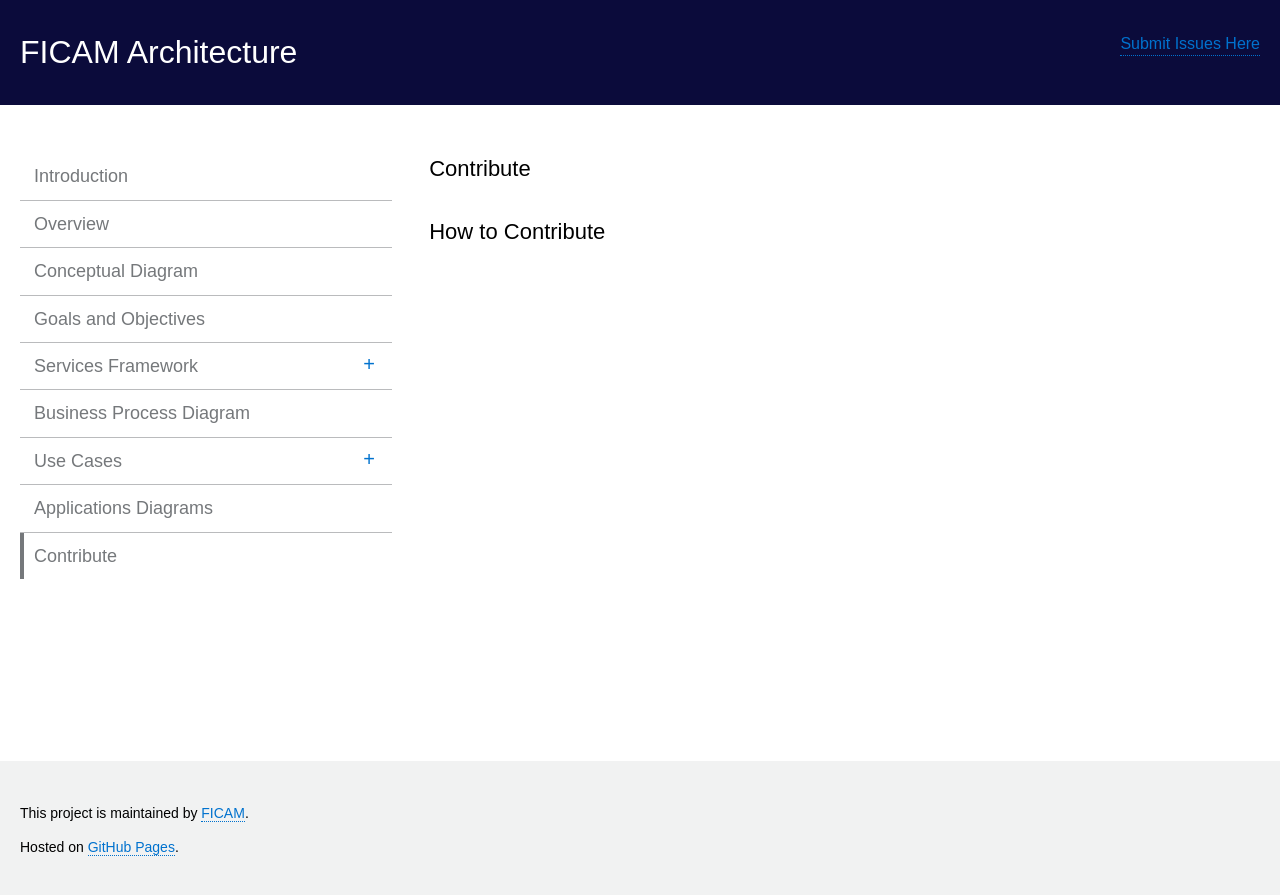
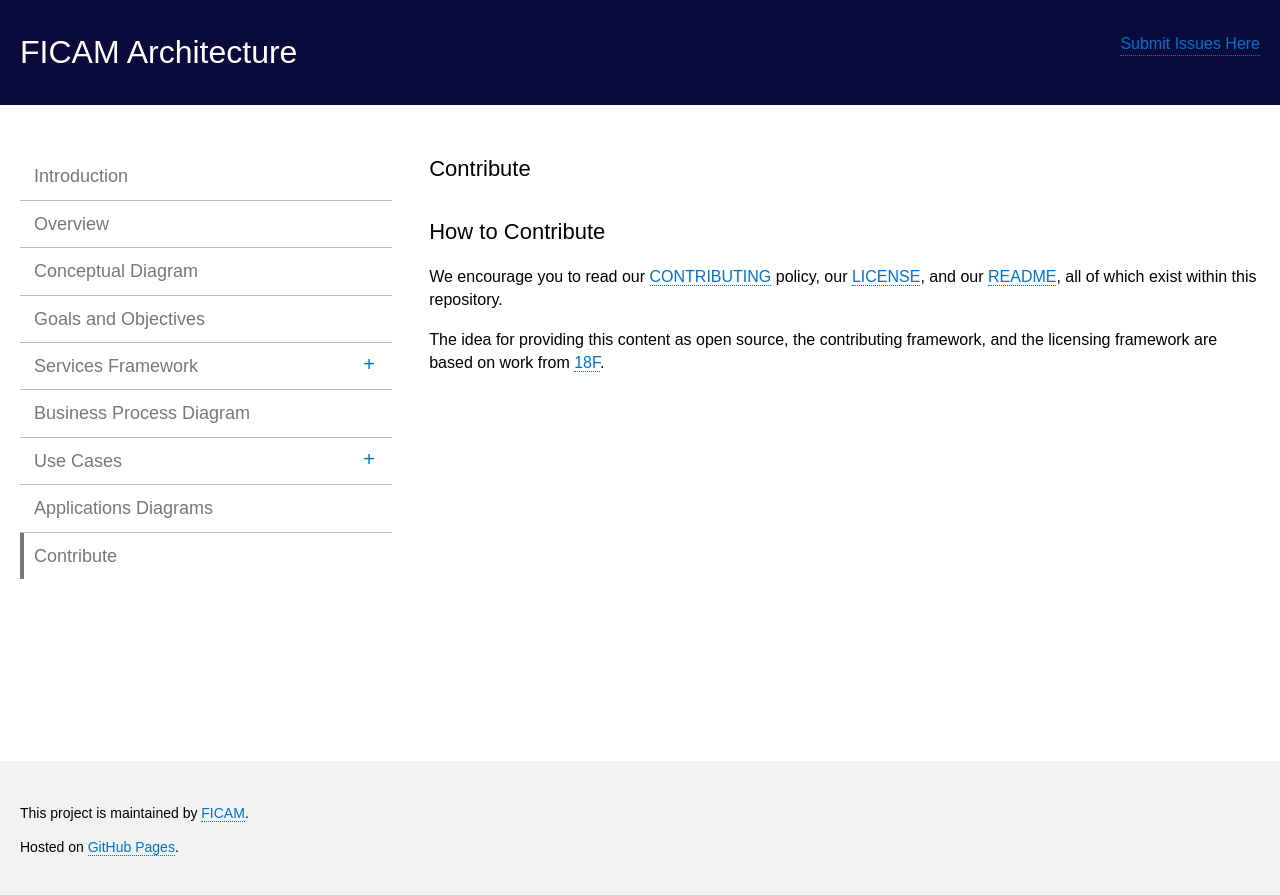
Before and after one commit to GSA/ficam-arch, a Jekyll site: the page built from pages/ficam_contribute.md, in a window 1280 px wide. Shown: the top 895 px of the page. Built offline with Jekyll 4.4.1, drawn with Linux system fonts in a browser that asks for light colours.

Commit message:
Update ficam_contribute.md

```diff
--- a/pages/ficam_contribute.md
+++ b/pages/ficam_contribute.md
@@ -5,3 +5,7 @@ permalink: /contribute/
 ---
 
 ## How to Contribute
+
+We encourage you to read our [CONTRIBUTING](../CONTRIBUTING.md) policy, our [LICENSE](../LICENSE.md), and our [README](../README.md), all of which exist within this repository.
+
+The idea for providing this content as open source, the contributing framework, and the licensing framework are based on work from [18F](https://18f.gsa.gov).
```
